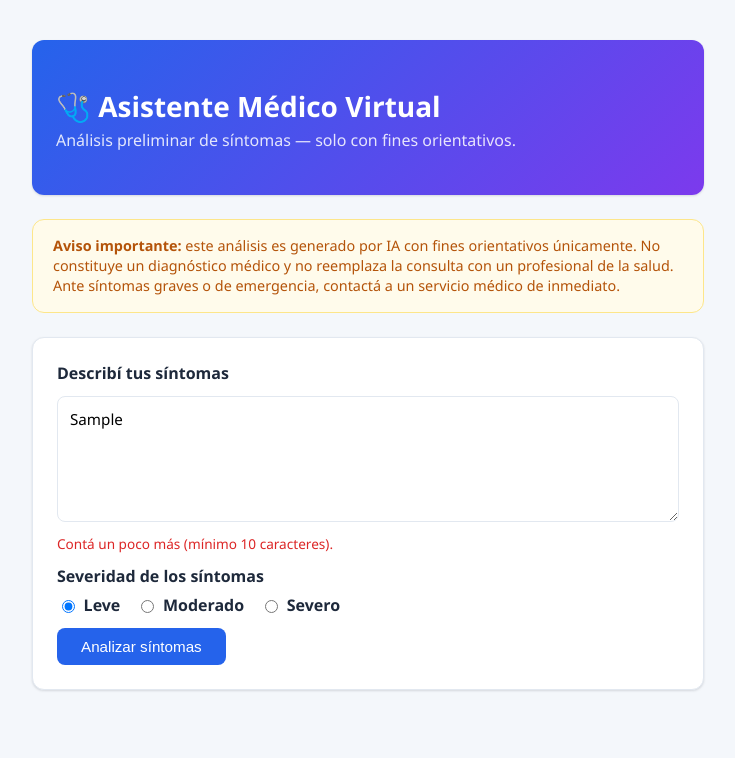
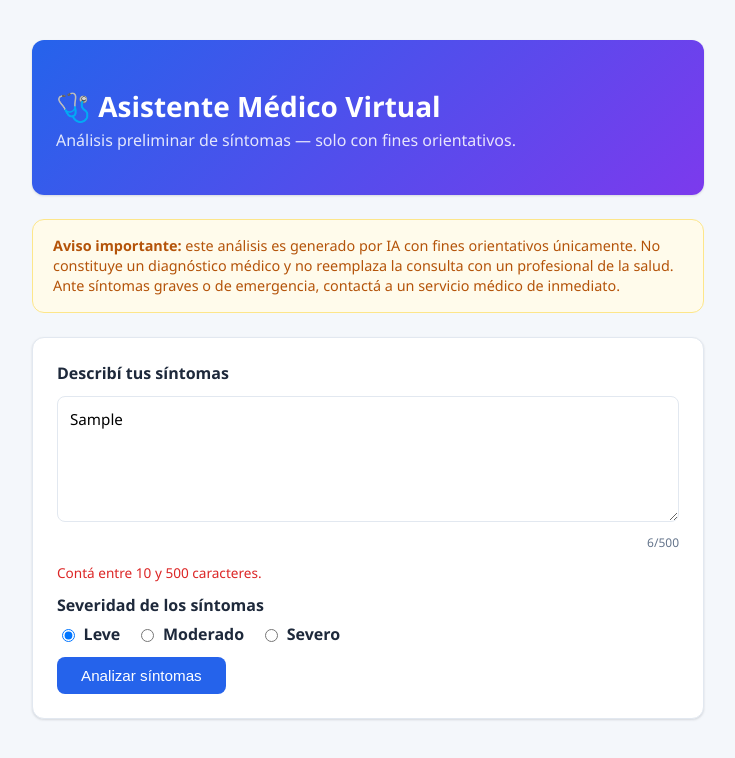
Before and after one commit to Cooweb-co/juangarciaing-battletechcaribe3, a React (Vite) app: page / in a window 1280 px wide. Both pictures are taken after typing "Sample" into the empty fields and a click on the button "Analizar síntomas". Shown: the top 758 px of the page, without its empty margins (272-1007 px from the left). Built offline with nearby package versions, Linux system fonts and the light colour scheme.

Commit message:
feat: validar longitud de sintomas y severidad en cliente y servidor (#7)

```diff
--- a/src/components/SymptomForm.jsx
+++ b/src/components/SymptomForm.jsx
@@ -1,12 +1,16 @@
 import { useState } from 'react'
 import SeveritySelector from './SeveritySelector.jsx'
+
+const MIN_LENGTH = 10
+const MAX_LENGTH = 500
 
 export default function SymptomForm({ onSubmit, isSubmitting }) {
   const [symptoms, setSymptoms] = useState('')
   const [severity, setSeverity] = useState('leve')
   const [touched, setTouched] = useState(false)
 
-  const isValid = symptoms.trim().length >= 10
+  const trimmedLength = symptoms.trim().length
+  const isValid = trimmedLength >= MIN_LENGTH && trimmedLength <= MAX_LENGTH
 
   function handleSubmit(event) {
     event.preventDefault()
@@ -21,12 +25,16 @@ export default function SymptomForm({ onSubmit, isSubmitting }) {
       <textarea
         id="symptoms"
         rows={5}
+        maxLength={MAX_LENGTH}
         placeholder="Ej: dolor de cabeza intenso desde hace 2 días, fiebre leve..."
         value={symptoms}
         onChange={(event) => setSymptoms(event.target.value)}
       />
+      <p className="char-count">{trimmedLength}/{MAX_LENGTH}</p>
       {touched && !isValid && (
-        <p className="field-error">Contá un poco más (mínimo 10 caracteres).</p>
+        <p className="field-error">
+          Contá entre {MIN_LENGTH} y {MAX_LENGTH} caracteres.
+        </p>
       )}
 
       <SeveritySelector value={severity} onChange={setSeverity} />
--- a/src/index.css
+++ b/src/index.css
@@ -95,6 +95,13 @@ body {
   font-family: inherit;
   font-size: 0.95rem;
   resize: vertical;
+}
+
+.char-count {
+  margin: 0;
+  align-self: flex-end;
+  font-size: 0.75rem;
+  color: var(--color-muted);
 }
 
 .field-error {
```
Also changed, not shown: api/analyze.js (+7 -2 lines).
